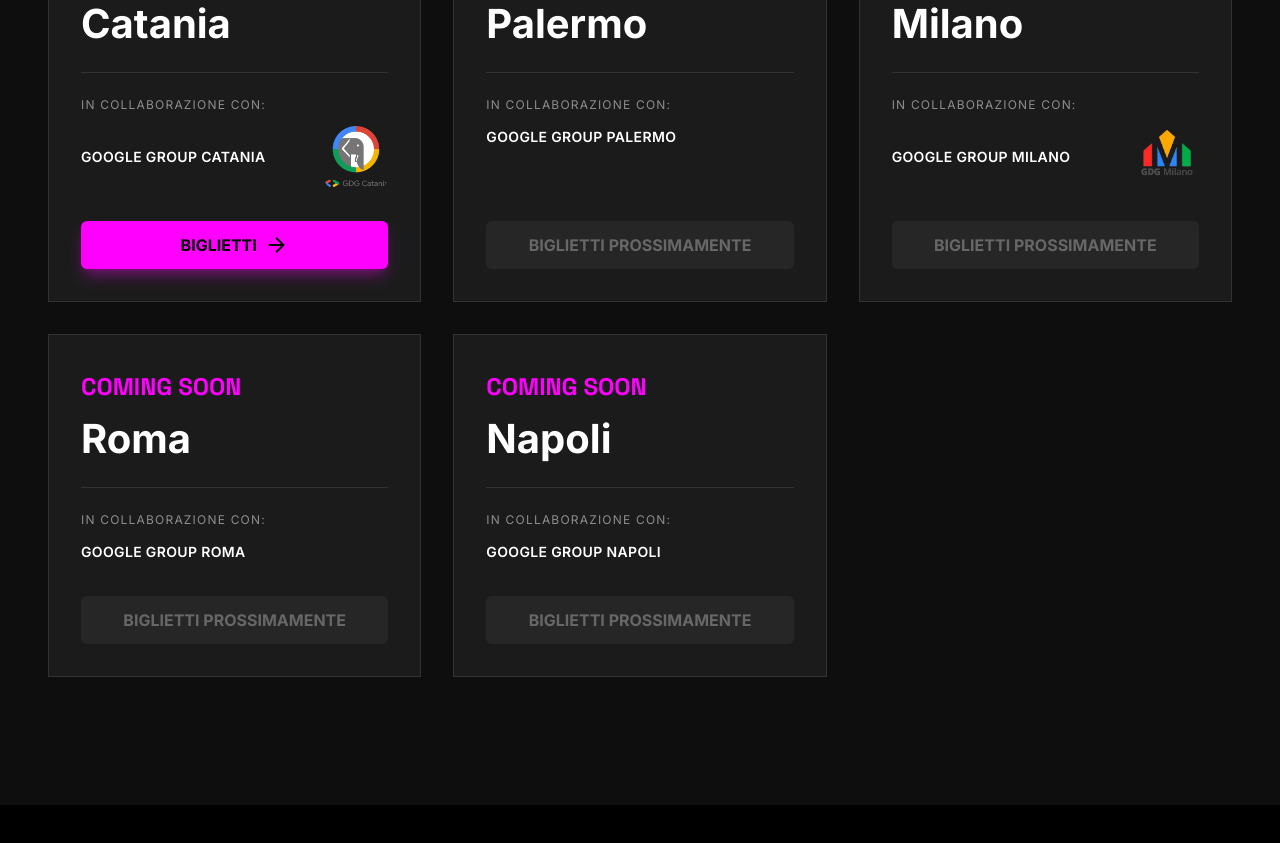
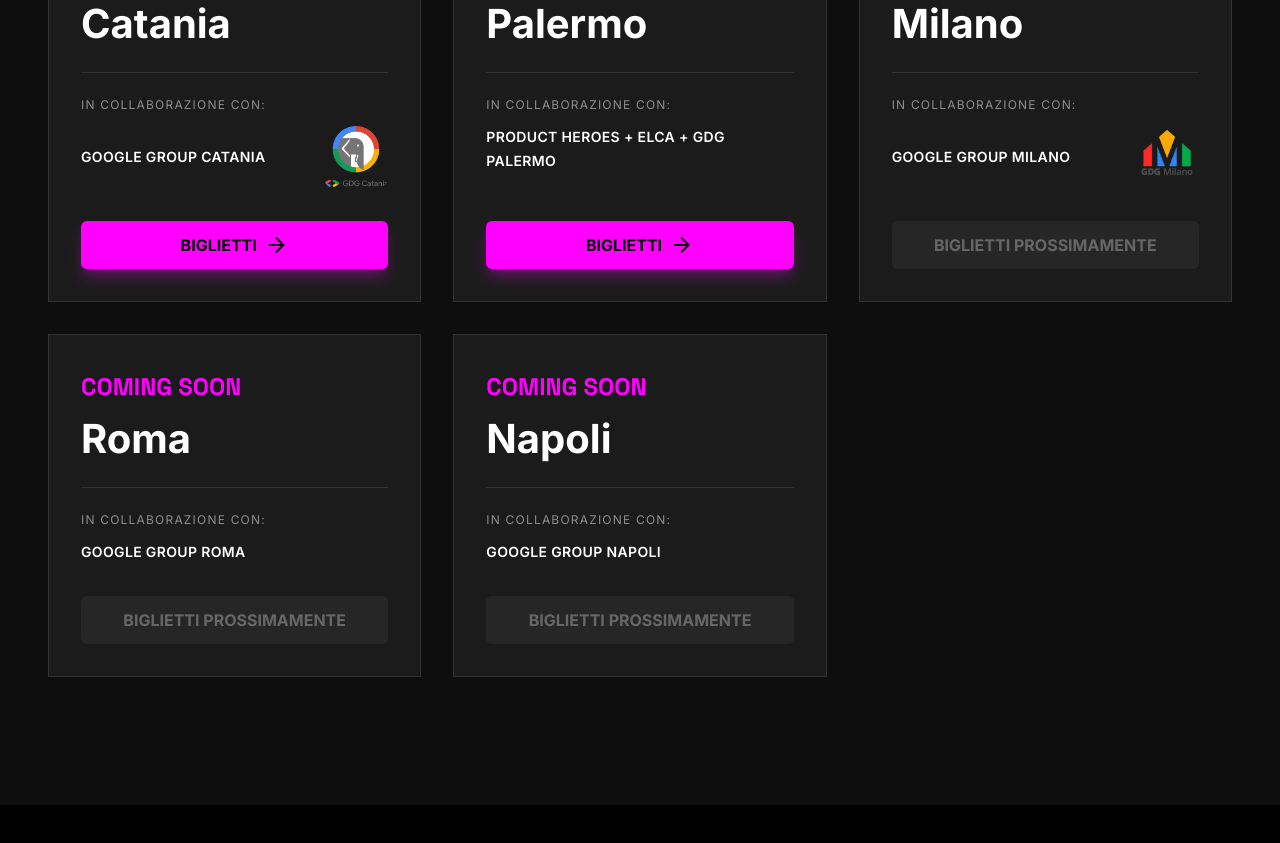
Before and after one commit to fabiobiondi/codelabs-2026-landing-sponsors, a Next.js app: page / in a window 1280 px wide. Shown: the part 3800-4643 px from the top of the page. Built offline with nearby package versions, Linux system fonts and the light colour scheme.

Commit message:
add palermo

```diff
--- a/src/app/(main)/components/regionData.ts
+++ b/src/app/(main)/components/regionData.ts
@@ -54,7 +54,8 @@
     city: 'Palermo',
     date: '2026-07-24',
     dayOfWeek: 'Venerdì',
-    community: 'google group palermo',
+    url: 'https://luma.com/dbjmwoom',
+    community: 'Product Heroes + Elca + GDG Palermo',
     x: 540,
     y: 760,
   },
```
